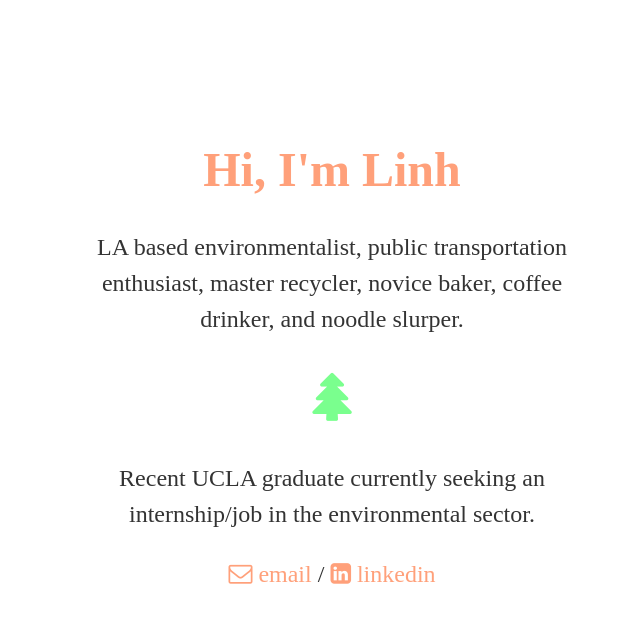
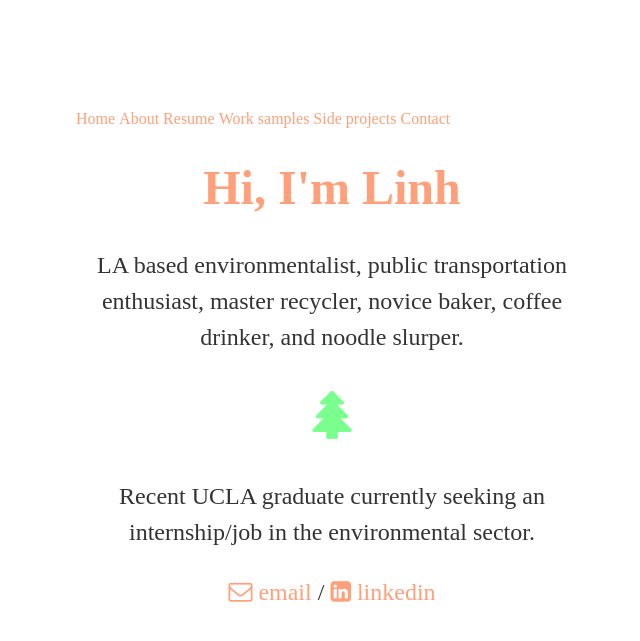
Before and after one commit to lttrinh/lttrinh.github.io, a Jekyll site: the page built from index.html, in a window 1280 px wide. Shown: the top 641 px of the page, without its empty margins (308-948 px from the left). Built offline with Jekyll 4.4.1, drawn with Linux system fonts in a browser that asks for light colours.

Commit message:
Update default.html

```diff
--- a/_layouts/default.html
+++ b/_layouts/default.html
@@ -8,6 +8,15 @@
 
     <body>
 
+	    <div class="topnav">
+	  		<a class="active" href="#home">Home</a>
+		    	<a href="#about">About</a>
+			<a href="#resume">Resume</a>
+		  	<a href="#work">Work samples</a>
+		  	<a href="#side">Side projects</a>
+			<a href="#contact">Contact</a>
+	    </div>
+
 			<div class="container">
 
 			{{ content }}
```
